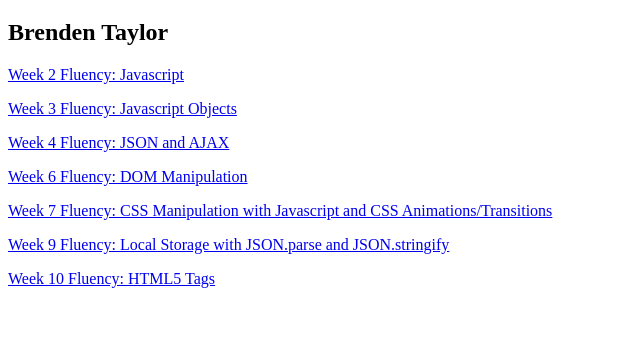
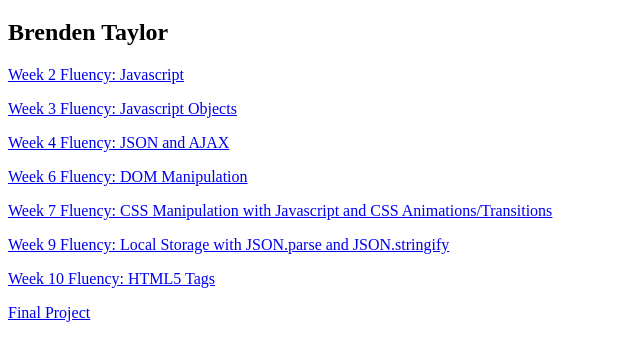
Before and after one commit to Taylor-Brenden/taylor-brenden.github.io, a plain HTML site: page index.html in a window 1280 px wide. Shown: the part 61-422 px from the top of the page, without its empty margins (0-640 px from the left). Drawn offline with Linux system fonts and the light colour scheme.

Commit message:
Update index.html

```diff
--- a/index.html
+++ b/index.html
@@ -10,5 +10,6 @@
 <p><a href="/CSSxJS/index.html">Week 7 Fluency: CSS Manipulation with Javascript and CSS Animations/Transitions</a></p>
 <p><a href="/localstorage/index.html">Week 9 Fluency: Local Storage with JSON.parse and JSON.stringify</a></p>
 <p><a href="/html5Tags/index.html">Week 10 Fluency: HTML5 Tags</a></p>
+<p><a href="/FinalProject/index.html">Final Project</a></p>
 </body>
 </html>
```
